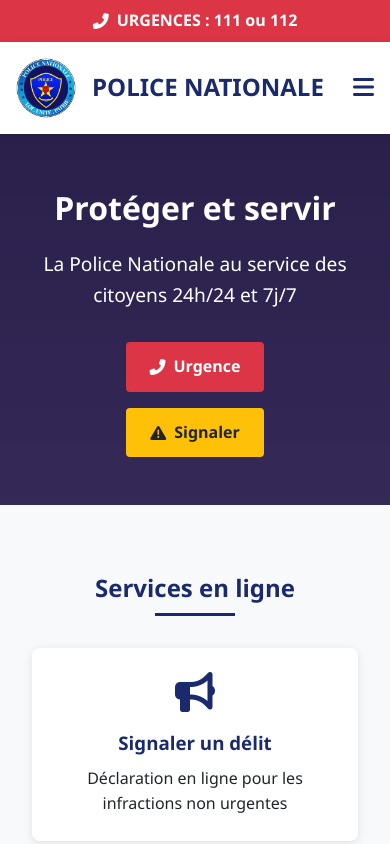
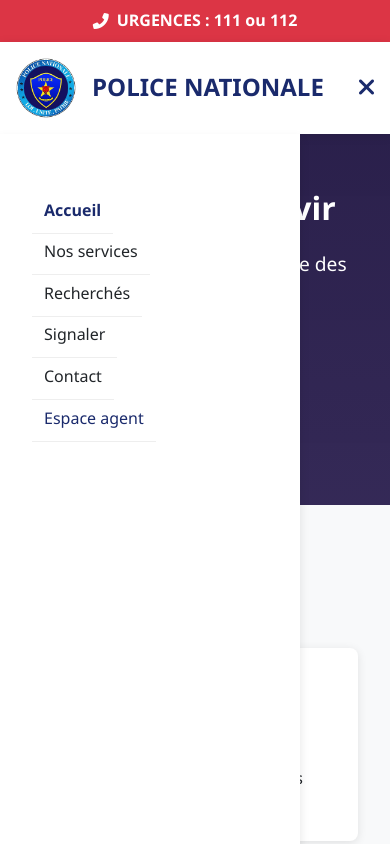
Before and after one commit to sageilunga/police, a plain HTML site: page index.html in a window 390 px wide. Both pictures are taken after a click on the button "Menu mobile". Shown: the top 844 px of the page. Drawn offline with Linux system fonts and the light colour scheme.

Commit message:
premier commi 23t

```diff
--- a/css/style.css
+++ b/css/style.css
@@ -392,6 +392,84 @@ img {
     color: var(--gray-color);
 }
 
+/* Styles pour le menu mobile */
+.mobile-menu-btn {
+    display: none;
+    background: none;
+    border: none;
+    font-size: 1.5rem;
+    color: var(--primary-color);
+    cursor: pointer;
+    z-index: 1000;
+}
+
+.main-nav {
+    transition: all 0.3s ease;
+}
+
+@media (max-width: 992px) {
+    .mobile-menu-btn {
+        display: block;
+    }
+
+    .main-nav {
+        position: fixed;
+        top: 0;
+        left: -100%;
+        width: 80%;
+        max-width: 300px;
+        height: 100vh;
+        background-color: white;
+        padding: 2rem;
+        box-shadow: 2px 0 10px rgba(0, 0, 0, 0.1);
+        z-index: 999;
+        overflow-y: auto;
+    }
+
+    .main-nav.active {
+        left: 0;
+    }
+
+    .main-nav ul {
+        flex-direction: column;
+        gap: 1rem;
+        padding-top: 3rem;
+    }
+
+    .main-nav a {
+        padding: 0.75rem;
+        border-bottom: 1px solid #eee;
+    }
+
+    .main-nav a.active::after,
+    .main-nav a:hover::after {
+        display: none;
+    }
+
+    .secure-link {
+        color: var(--primary-color);
+    }
+}
+
+/* Overlay pour le menu mobile */
+.mobile-overlay {
+    position: fixed;
+    top: 0;
+    left: 0;
+    right: 0;
+    bottom: 0;
+    background-color: rgba(0, 0, 0, 0.5);
+    z-index: 998;
+    opacity: 0;
+    visibility: hidden;
+    transition: all 0.3s;
+}
+
+.mobile-overlay.active {
+    opacity: 1;
+    visibility: visible;
+}
+
 /* Responsive */
 @media (max-width: 992px) {
     .main-nav {
--- a/js/script.js
+++ b/js/script.js
@@ -1,35 +1,48 @@
-// Menu mobile
-document.querySelector('.mobile-menu-btn').addEventListener('click', function() {
-    document.querySelector('.main-nav').classList.toggle('active');
-});
+// Menu mobile - Version corrigée
+document.addEventListener('DOMContentLoaded', function() {
+    const menuBtn = document.querySelector('.mobile-menu-btn');
+    const mainNav = document.querySelector('.main-nav');
 
-// Formulaire de signalement - Étapes
-const nextBtn = document.querySelector('.next-btn');
-if (nextBtn) {
-    nextBtn.addEventListener('click', function() {
-        // Validation et passage à l'étape suivante
-        alert('Fonctionnalité à implémenter : validation et passage à l\'étape suivante');
+    if (menuBtn && mainNav) {
+        menuBtn.addEventListener('click', function() {
+            // Basculer la classe 'active' sur le menu
+            mainNav.classList.toggle('active');
+
+            // Changer l'icône du burger en croix quand ouvert
+            const icon = this.querySelector('i');
+            if (mainNav.classList.contains('active')) {
+                icon.classList.remove('fa-bars');
+                icon.classList.add('fa-times');
+            } else {
+                icon.classList.remove('fa-times');
+                icon.classList.add('fa-bars');
+            }
         });
     }
 
-// Connexion sécurisée
-const loginForm = document.querySelector('.secure-login-form');
-if (loginForm) {
-    loginForm.addEventListener('submit', function(e) {
-        e.preventDefault();
-        // Validation et connexion
-        alert('Fonctionnalité à implémenter : validation et connexion sécurisée');
+    // Fermer le menu lorsqu'on clique sur un lien (optionnel)
+    const navLinks = document.querySelectorAll('.main-nav a');
+    navLinks.forEach(link => {
+        link.addEventListener('click', function() {
+            if (window.innerWidth <= 992) {
+                mainNav.classList.remove('active');
+                menuBtn.querySelector('i').classList.remove('fa-times');
+                menuBtn.querySelector('i').classList.add('fa-bars');
+            }
         });
-}
+    });
 
-// Détection de la taille de l'écran pour ajustements
+    // Vérifier la taille de l'écran au chargement et au redimensionnement
     function checkScreenSize() {
         if (window.innerWidth > 992) {
-        document.querySelector('.main-nav').style.display = 'flex';
-    } else {
-        document.querySelector('.main-nav').style.display = 'none';
+            mainNav.classList.remove('active');
+            if (menuBtn.querySelector('i')) {
+                menuBtn.querySelector('i').classList.remove('fa-times');
+                menuBtn.querySelector('i').classList.add('fa-bars');
+            }
         }
     }
 
     window.addEventListener('resize', checkScreenSize);
     checkScreenSize();
+});
```
Lines whose indentation alone changed are shown as unchanged.
